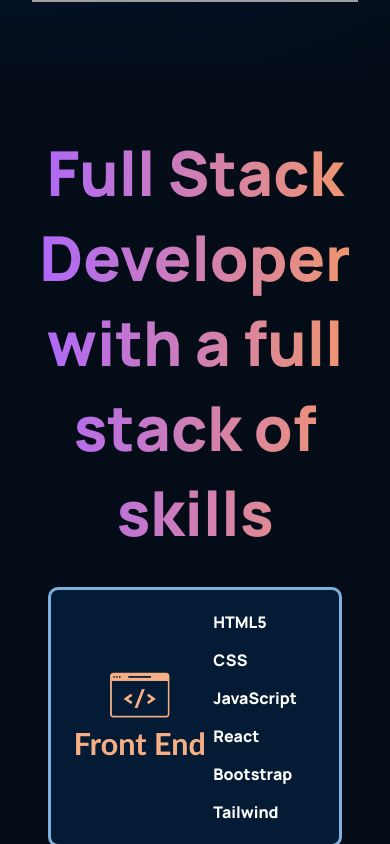
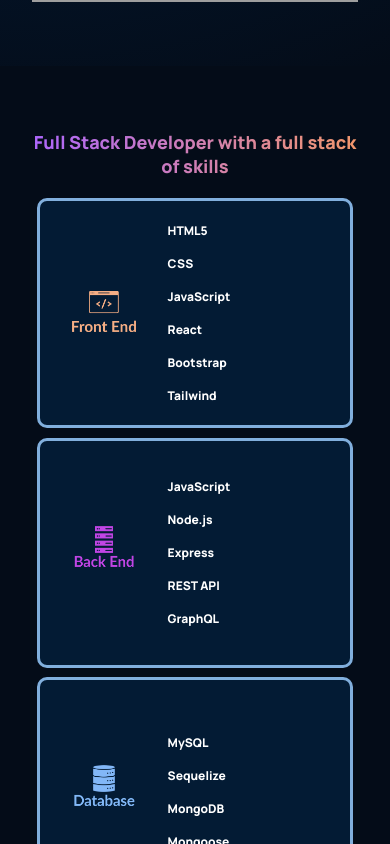
Before and after one commit to JonathanKim424/react-portfolio, a React (Create React App) app: page / in a window 390 px wide. Shown: the part 1020-1864 px from the top of the page. Built offline with nearby package versions, Linux system fonts and the light colour scheme; grey boxes are pictures that could not be loaded.

Commit message:
added responsive styling to skills section

```diff
--- a/src/containers/skills/skills.css
+++ b/src/containers/skills/skills.css
@@ -69,3 +69,55 @@
     color: #fff;
     margin: 0.5rem 0;
 }
+
+@media screen and (max-width: 915px) {
+    .portfolio__skills-heading h1 {
+        font-size: 44px;
+    }
+}
+
+@media screen and (max-width: 700px) {
+    .portfolio__skills-heading h1 {
+        font-size: 41px;
+    }
+    .portfolio__skills-content_div img {
+        width: 6rem;
+        height: 6rem;
+    }
+    .portfolio__skills-content_div p {
+        font-size: 14px;
+    }
+}
+
+@media screen and (max-width: 550px) {
+    .portfolio__skills-heading h1 {
+        font-size: 28px;
+    }
+    .portfolio__skills-content_div-list {
+        width: 100%;
+    }
+    .portfolio__skills-content_div p {
+        font-size: 14px;
+    }
+}
+
+@media screen and (max-width: 400px) {
+    .portfolio__skills-heading h1 {
+        font-size: 18px;
+    }
+    .portfolio__skills-content_div {
+        height: 230px;
+        padding: 0;
+        margin: 0.3rem;
+    }
+    .portfolio__skills-content_div-logo {
+        width: 70%;
+    }
+    .portfolio__skills-content_div img {
+        width: 4rem;
+        height: 4rem;
+    }
+    .portfolio__skills-content_div p {
+        font-size: 12px;
+    }
+}
```
